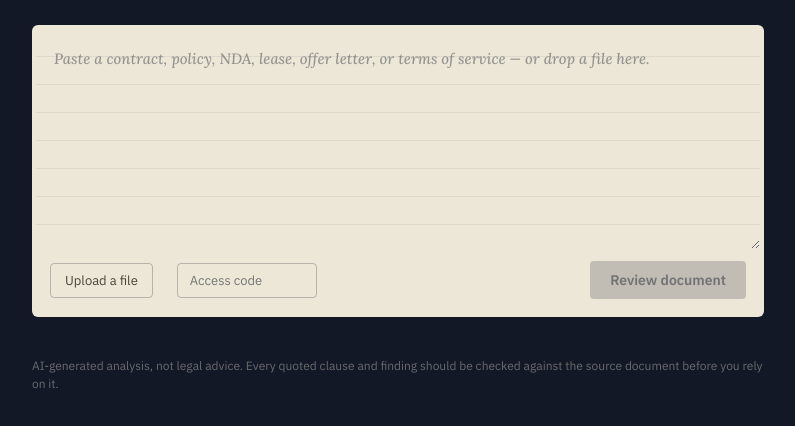
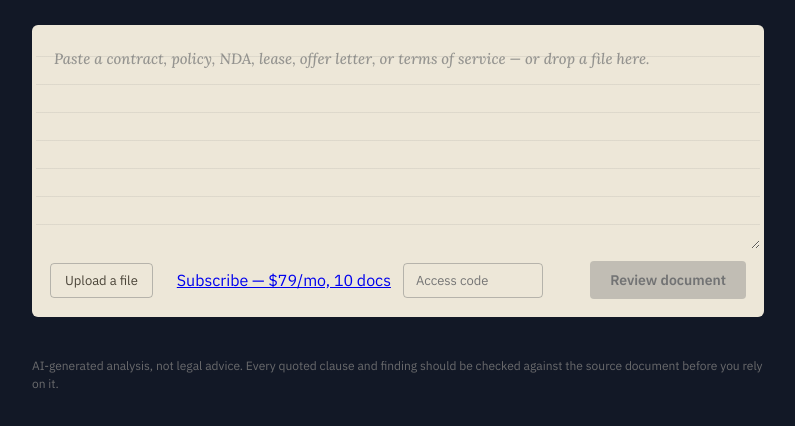
Before and after one commit to AIG-1/Loophole-Finder, a website: page index.html in a window 1280 px wide. Shown: the part 168-594 px from the top of the page, without its empty margins (242-1037 px from the left). Drawn offline with nearby package versions, Linux system fonts and the light colour scheme.

Commit message:
Update index.html

```diff
--- a/index.html
+++ b/index.html
@@ -36,6 +36,7 @@
           <input type="file" id="fileInput" accept=".txt,.md,.docx" style="display:none" />
         </label>
         <span class="lf-filename" id="fileName"></span>
+         <a href="https://buy.stripe.com/test_fZu9AS7jq8ik1cKe1tefC00" class="lf-subscribe-link" target="_blank" rel="noopener">Subscribe — $79/mo, 10 docs</a>
         <input type="password" id="accessCode" class="lf-access-input" placeholder="Access code" autocomplete="off" />
         <button class="lf-analyze-btn" id="analyzeBtn" disabled>Review document</button>
       </div>
```
